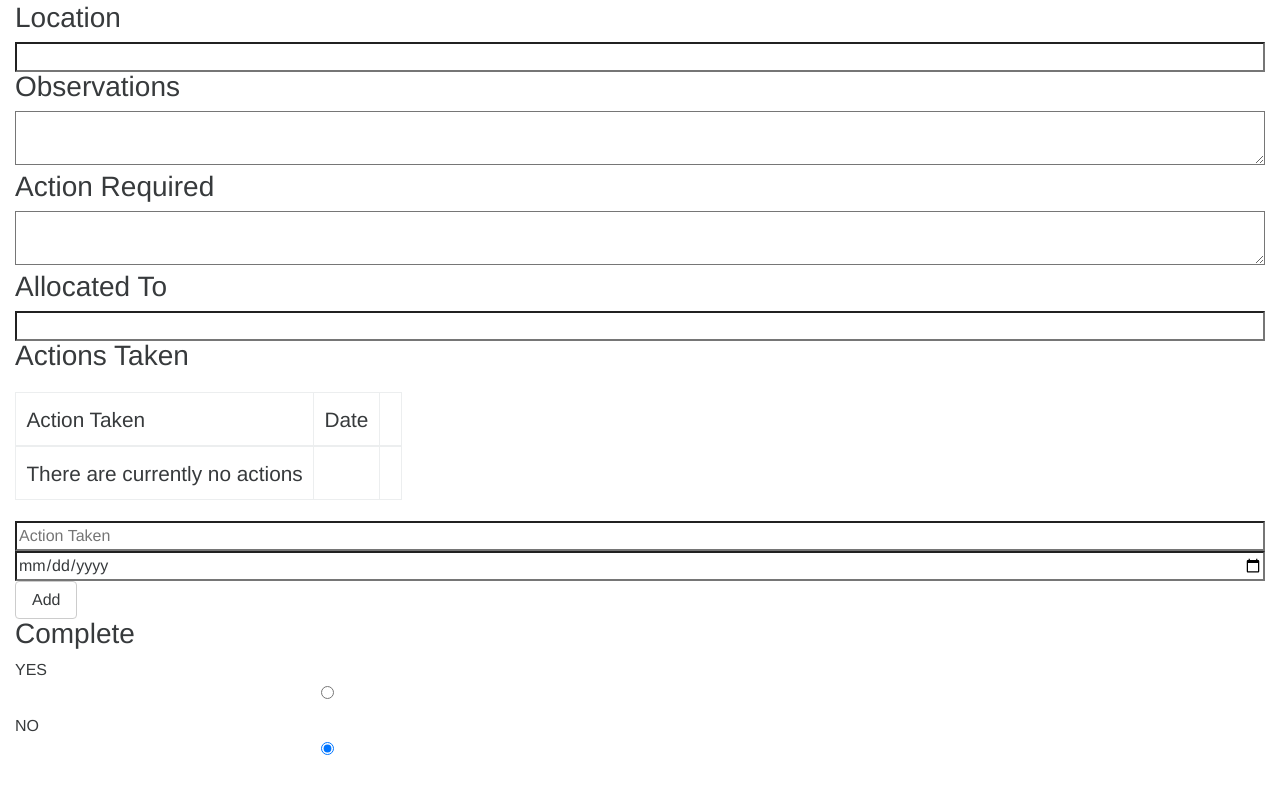
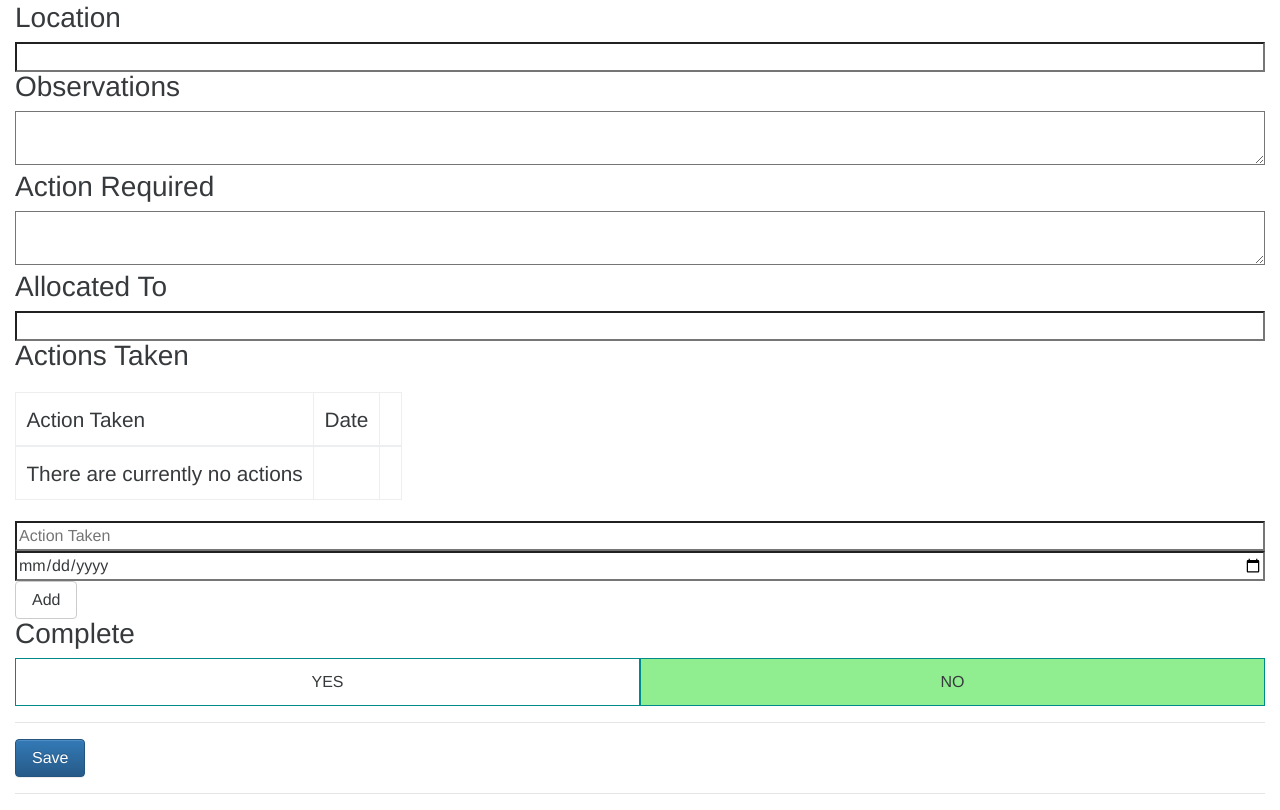
Before and after one commit to JohnGinger/johnginger.github.io.old, a plain HTML site: page index.html in a window 1280 px wide. Shown: the part 439-1249 px from the top of the page. Before the commit the page ends 1209 px from the top, so only its background shows below. Drawn offline with nearby package versions, Linux system fonts and the light colour scheme.

Commit message:
Restyle checkbox

```diff
--- a/index.html
+++ b/index.html
@@ -40,9 +40,36 @@
             margin-bottom: 1em;
         }
 
-        #complete label {
-            display: block;
-            width: 50%;
+        #complete form {
+            display: flex;
+        }
+
+        #complete form .option {
+            flex: 1 1 auto;
+            border: 1px solid darkcyan;
+            text-align: center;
+            position: relative;
+            height: 3em;
+        }
+
+        #complete form label {
+            position: absolute;
+            top: 0;
+            left: 0;
+            right: 0;
+            bottom: 0;
+            margin: 0;
+            display: flex;
+            align-items: center;
+            justify-content: center;
+        }
+
+        #complete form input {
+            opacity: 0;
+        }
+
+        #complete form input:checked + label {
+            background-color: lightgreen;
         }
     </style>
     <script src="js/localforage.js"></script>
@@ -125,10 +152,19 @@
         <div id="complete">
             <h3>Complete</h3>
             <form>
-                <label>YES<input type="radio" value="yes" name="complete"></label>
-                <label>NO<input type="radio" value="no" checked name="complete"></label>
+                <div class="option">
+                    <input type="radio" value="yes" name="complete" id="yes">
+                    <label for="yes">YES</label>
+                </div>
+                <div class="option">
+                    <input type="radio" value="no" checked name="complete" id="no">
+                    <label for="no">NO</label>
+                </div>
             </form>
         </div>
+        <hr>
+        <button class="btn btn-primary">Save</button>
+        <hr>
     </div>
 </body>
 
```
